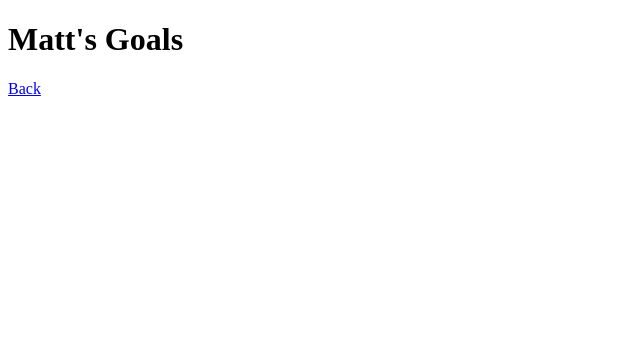
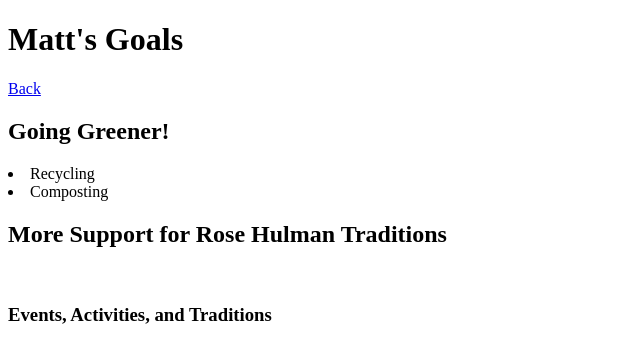
Before and after one commit to Eieminia/Matt4President, a plain HTML site: page goals.html in a window 1280 px wide. Shown: the whole page, without its empty margins (0-640 px from the left). Drawn offline with Linux system fonts and the light colour scheme.

Commit message:
added line breaks

```diff
--- a/goals.html
+++ b/goals.html
@@ -6,5 +6,13 @@
     <body>
         <h1>Matt's Goals</h1>
         <a href="index.html">Back</a>
+
+        <h2>Going Greener!</h2>
+        <li>Recycling</li>
+        <li>Composting</li>
+
+        <h2>More Support for Rose Hulman Traditions</h2>
+        <br>
+        <h3>Events, Activities, and Traditions</h3>
     </body>
 </html>
```
Also changed, not shown: index.html (+3 -3 lines).
